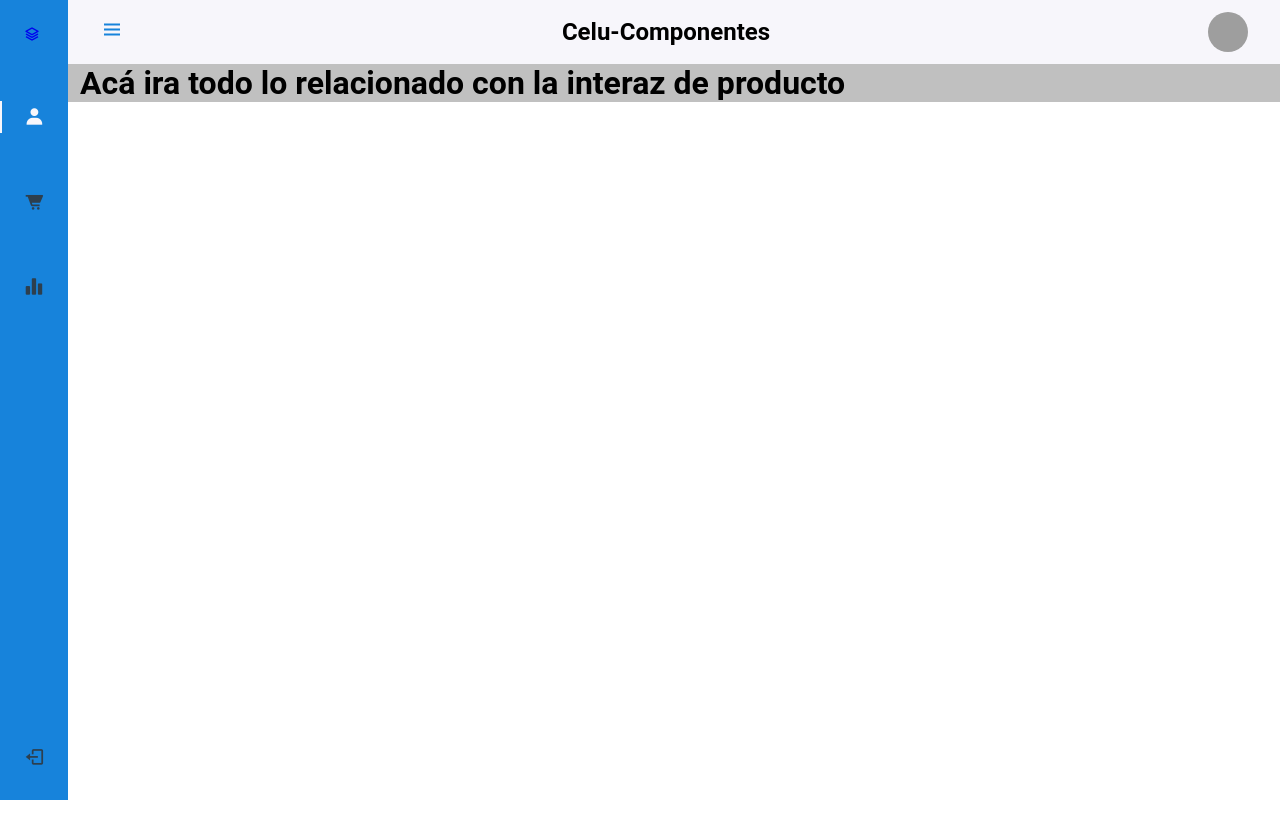
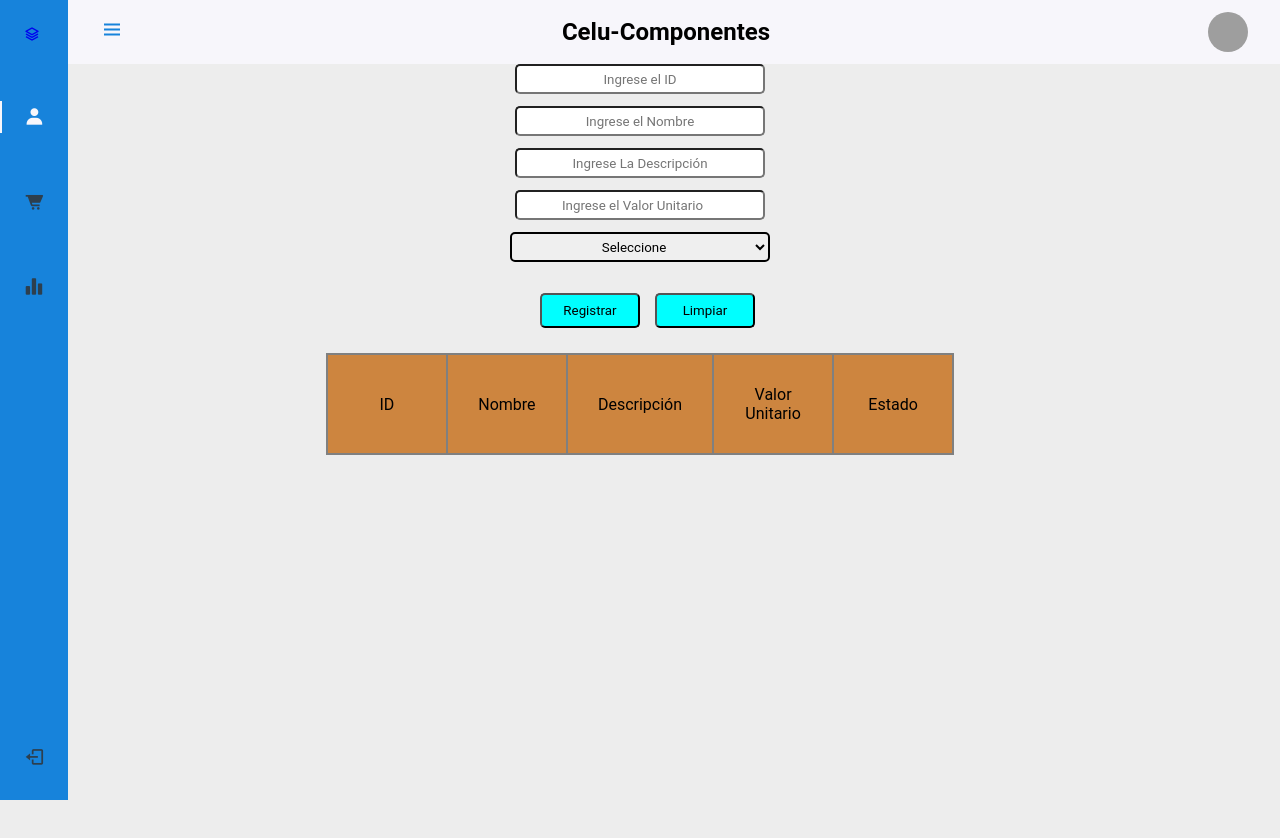
Before and after one commit to juanfed/night-developers, a React (Create React App) app: page /producto in a window 1280 px wide. Shown: the top 838 px of the page. Before the commit the page ends 800 px from the top, so only its background shows below. Built offline with nearby package versions, Linux system fonts and the light colour scheme; grey boxes are pictures that could not be loaded.

Commit message:
integracion de la interfaz de prodcto con la celdas de ingresar producto, y otra celda en donde muestro los productos ingresados

```diff
--- a/src/App.jsx
+++ b/src/App.jsx
@@ -20,11 +20,11 @@ function App() {
     <div className="App">
       <Router>
         <Switch>
-          <Route path='/index'>
+          <Route path='/index' exact>
             <Index />
           </Route>
 
-          <Route path='/producto'>
+          <Route path='/producto' exact>
             <Producto />
           </Route>
 
--- a/src/pages/producto.jsx
+++ b/src/pages/producto.jsx
@@ -1,13 +1,57 @@
 import Header from "components/Header";
+import 'styles/producto.css';
+
 function Producto(){
     return(
         <div>
             <Header />
-                <div id="contenido">
-                    <h1>Acá ira todo lo relacionado con la interaz de producto</h1>
-                </div>
+                <div id="contenido__producto">
+
+                    <form onsubmit="myFunction(); return false;" required />
+
+                        <center>
+                        <input class="datos" type="text" id= "pID" placeholder="Ingrese el ID" required/><br/>
+                        <input  class="datos" type="text" id= "pNombre" placeholder="Ingrese el Nombre" required/><br/>
+                        <input  class="datos" type="text" id= "pDes" placeholder="Ingrese La Descripción" required/><br/>
+                        <input  class="datos"type="number" id= "pValor" placeholder="Ingrese el Valor Unitario" required/><br/>
+                        <select  class= "multi"  id="pEstado" required>
+
+
+                            <option value="Seleccione">Seleccione</option>
+                            <option value="En proceso">En proceso</option>
+                            <option value="Entregado">Entregado</option>
+                            <option value="Cancelado">Cancelado</option>
+                        </select>
+
+                        <br/>
+                        <br/>
+
+                        <input class ="botoness"type="submit" value="Registrar" />
+                        <input class ="botoness" type="reset" value="Limpiar" />
+
+
+
+                    <table id = "miTabla">
+                        <tr>
+                            <td >ID</td>
+                            <td >Nombre</td>
+                            <td >Descripción</td>
+                            <td >Valor Unitario</td>
+                            <td >Estado</td>
+                        </tr>
+
+
+
+                    </table>
+                    </center>
+
+
+
 
         </div>
+    </div>
+
+
     )
 }
 
--- /dev/null
+++ b/src/styles/producto.css
@@ -0,0 +1,49 @@
+
+ table, th, td {
+margin: 25px;
+border:2px solid gray;
+border-collapse: collapse;
+color:black;background-color:peru;
+text-align: center;
+}
+body{
+    overflow-y: hidden; /*Modificar para el siguiente sprint*/
+}
+#contenido__producto{
+    height:100vh;
+    background-color:#ededed;
+    overflow: hidden;
+}
+
+th, td {padding: 30px;
+width: 120px;
+color:black;
+
+}
+
+input.botoness{
+background-color: aqua;
+text-align: center;
+border-radius: 5px;
+width:100px;
+height: 35px;
+margin-left: 15px;
+ }
+
+ input.datos{
+ text-align: center;
+ border-radius: 5px;
+ width:250px;
+ height: 30px;
+ margin-bottom: 12px;
+ }
+
+ select.multi{
+ text-align: center;
+ border-radius: 5px;
+ width:260px;
+ height: 30px;
+ margin-bottom: 12px;
+ border:solid 2px;
+
+ }
```
Also changed, not shown: src/components/java.js (added, +17 -0 lines).
